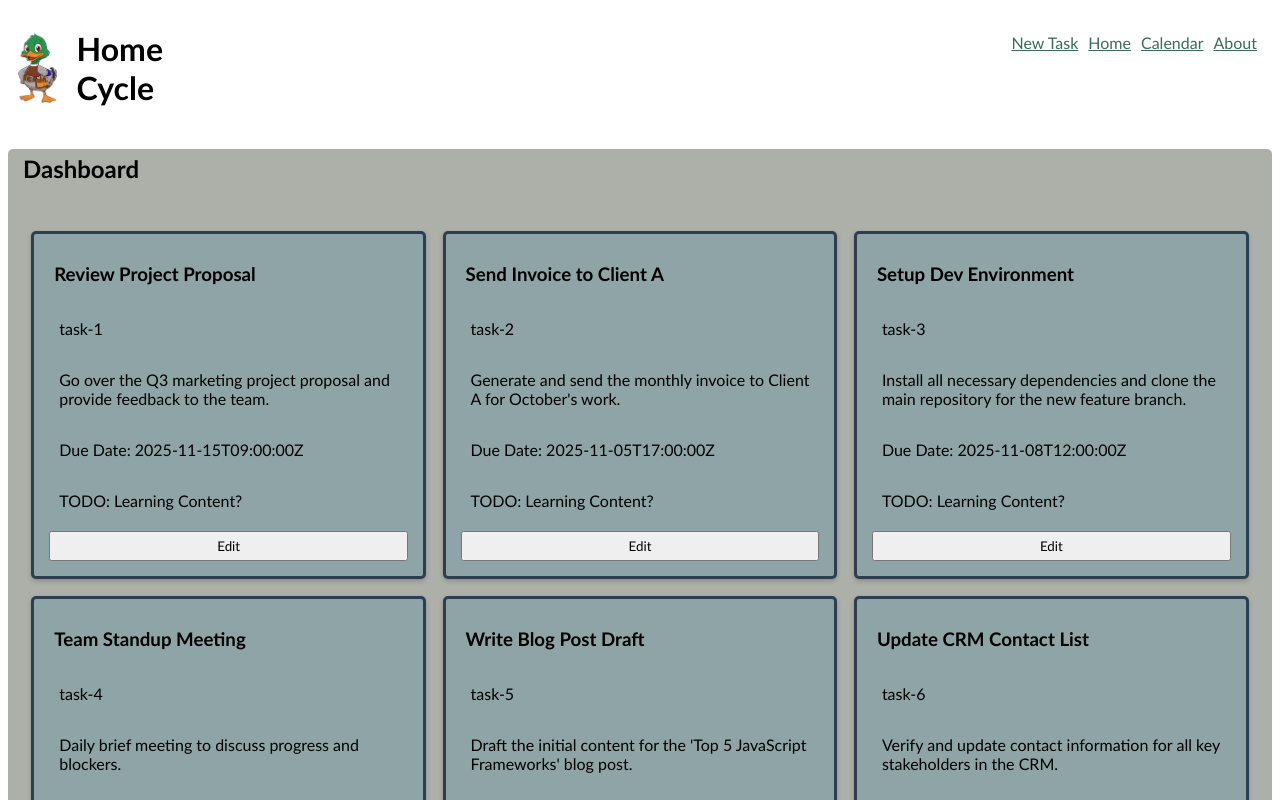
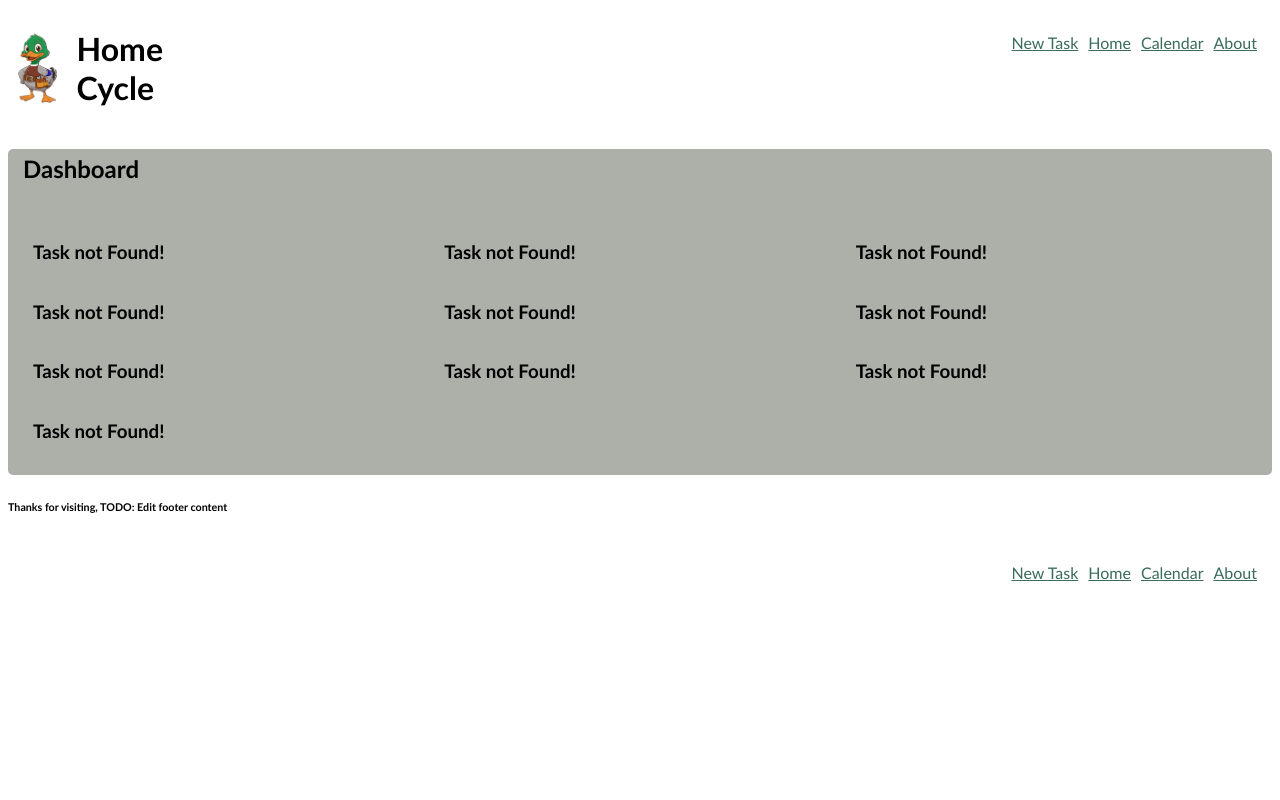
Before and after one commit to capndenney/home-cycle, a React (Vite) app: page / in a window 1280 px wide. Shown: the top 800 px of the page. Built offline with nearby package versions, Linux system fonts and the light colour scheme.

Commit message:
task card loading, need final styling

```diff
--- a/src/components/common/EditTask.jsx
+++ b/src/components/common/EditTask.jsx
@@ -3,14 +3,14 @@ import Input from "./Input"
 import Button from "./Button"
 import { DayPicker } from "react-day-picker"
 
-const EditTask = ( ) => {
+const EditTask = ( task ) => {
     return (
         <Card viewType="edit add-blur">
-          <h3>TODO: Task Name</h3>
-          <p>TODO: TaskID</p>
-          <Input label="TODO: taskName"/>
-          <Input label="TODO: taskDesc"/>
-          <Input label="TODO: completed"/>
+          <h3>{task.title}</h3>
+          <p>{task.id}</p>
+          <Input label={task.title}/>
+          <Input label={task.description}/>
+          <Input label={task.completed}/>
           <DayPicker mode="single">TODO: Load Saved Date</DayPicker>
           <Button label="Save">TODO: Save Changes</Button>
           <Button label="Cancel">TODO: Cancel Changes</Button>
--- a/src/components/common/TaskCard.jsx
+++ b/src/components/common/TaskCard.jsx
@@ -1,18 +1,32 @@
-import Card from "./Card"
-import Button from "./Button"
+import Card from "./Card";
+import Button from "./Button";
+import { useParams } from "react-router";
+import { useState, useEffect } from "react";
+import sampleTasks from "../../sampleData/sampleTasks";
 
-const TaskCard = ({ title, id, description, dueDate }) => {
+const TaskCard = ( ) => {
+  const { id } = useParams();
+  const [task, setTask] = useState(null);
 
+  useEffect(() => {
+    const foundTask = sampleTasks.find((t) => t.taskId === Number(id));
+    setTask(foundTask);
+  }, [id]);
+
+  if (task) {
     return (
-        <Card viewType="view">
-          <h3>{title}</h3>
-          <p>{id}</p>
-          <p>{description}</p>
-          <p>Due Date: {dueDate}</p>
-          <p>TODO: Learning Content?</p>
-          <Button id={`task-${id}`} label="Edit" />
-        </Card>
-    )
-}
+      <Card viewType="view">
+        <h3>{task.title}</h3>
+        <p>{task.taskId}</p>
+        <p>{task.description}</p>
+        <p>Due Date: {task.dueDate}</p>
+        <p>TODO: Learning Content?</p>
+        <Button id={`task-${task.taskId}`} label="Edit" />
+      </Card>
+    );
+  } else {
+    return <h3>Task not Found!</h3>;
+    }
+};
 
-export default TaskCard
+export default TaskCard;
--- a/src/sampleData/sampleTasks.js
+++ b/src/sampleData/sampleTasks.js
@@ -1,6 +1,6 @@
 const sampleTasks = [
   {
-    id: 1,
+    taskId: 1,
     title: "Review Project Proposal",
     description: "Go over the Q3 marketing project proposal and provide feedback to the team.",
     dueDate: "2025-11-15T09:00:00Z",
@@ -8,7 +8,7 @@ const sampleTasks = [
     completed: false
   },
   {
-    id: 2,
+    taskId: 2,
     title: "Send Invoice to Client A",
     description: "Generate and send the monthly invoice to Client A for October's work.",
     dueDate: "2025-11-05T17:00:00Z",
@@ -16,7 +16,7 @@ const sampleTasks = [
     completed: true
   },
   {
-    id: 3,
+    taskId: 3,
     title: "Setup Dev Environment",
     description: "Install all necessary dependencies and clone the main repository for the new feature branch.",
     dueDate: "2025-11-08T12:00:00Z",
@@ -24,7 +24,7 @@ const sampleTasks = [
     completed: false
   },
   {
-    id: 4,
+    taskId: 4,
     title: "Team Standup Meeting",
     description: "Daily brief meeting to discuss progress and blockers.",
     dueDate: "2025-11-05T09:30:00Z",
@@ -32,7 +32,7 @@ const sampleTasks = [
     completed: true
   },
   {
-    id: 5,
+    taskId: 5,
     title: "Write Blog Post Draft",
     description: "Draft the initial content for the 'Top 5 JavaScript Frameworks' blog post.",
     dueDate: "2025-11-20T14:00:00Z",
@@ -40,7 +40,7 @@ const sampleTasks = [
     completed: false
   },
   {
-    id: 6,
+    taskId: 6,
     title: "Update CRM Contact List",
     description: "Verify and update contact information for all key stakeholders in the CRM.",
     dueDate: "2025-11-10T16:00:00Z",
@@ -48,7 +48,7 @@ const sampleTasks = [
     completed: false
   },
   {
-    id: 7,
+    taskId: 7,
     title: "Book Travel for Conference",
     description: "Secure flights and hotel reservation for the upcoming industry conference in January.",
     dueDate: "2025-11-30T23:59:59Z",
@@ -56,7 +56,7 @@ const sampleTasks = [
     completed: false
   },
   {
-    id: 8,
+    taskId: 8,
     title: "Complete Training Module 3",
     description: "Finish the required security training module 3 on data privacy.",
     dueDate: "2025-11-07T10:00:00Z",
@@ -64,7 +64,7 @@ const sampleTasks = [
     completed: false
   },
   {
-    id: 9,
+    taskId: 9,
     title: "Debug Login Issue",
     description: "Investigate and fix the intermittent issue preventing some users from logging in.",
     dueDate: "2025-11-12T17:00:00Z",
@@ -72,7 +72,7 @@ const sampleTasks = [
     completed: false
   },
   {
-    id: 10,
+    taskId: 10,
     title: "Prepare Q4 Budget Report",
     description: "Compile all expense and revenue data for the preliminary Q4 financial report.",
     dueDate: "2025-11-25T11:00:00Z",
```
